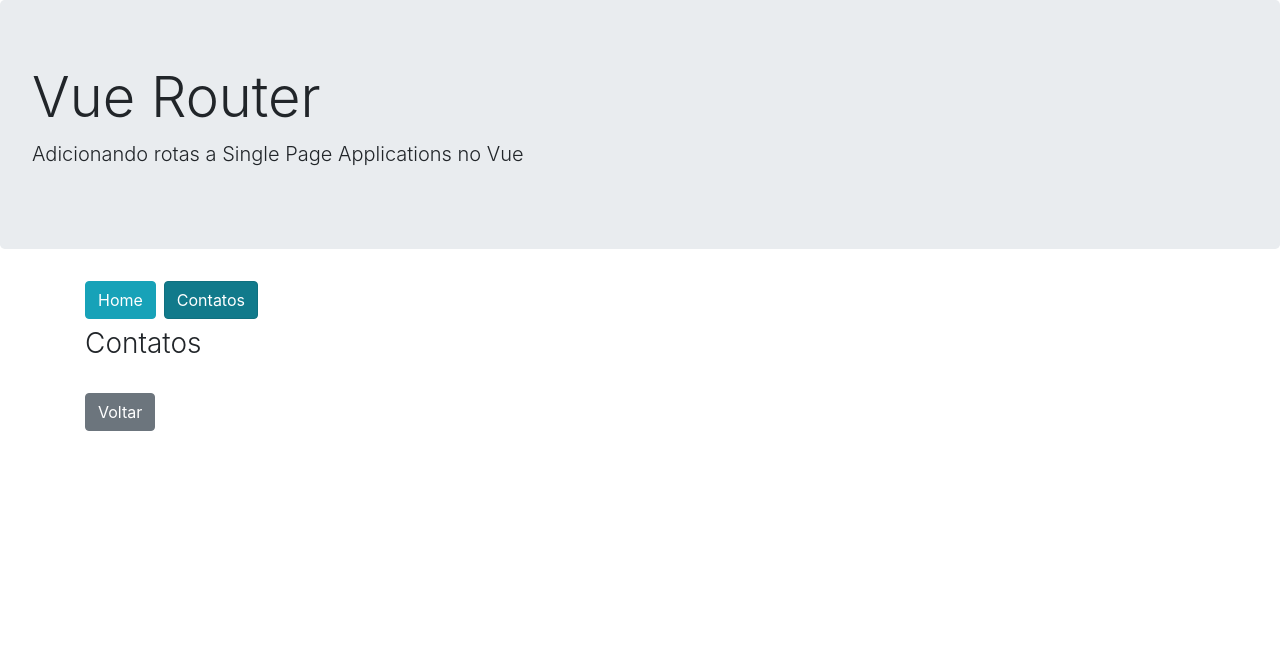
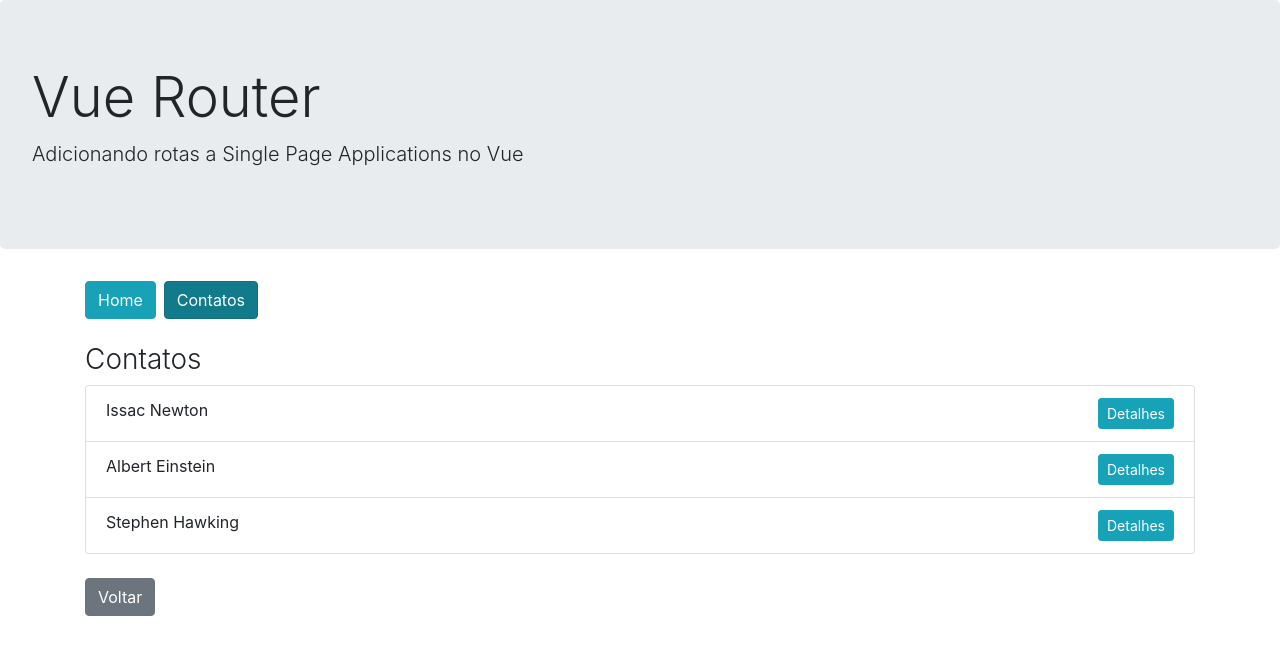
Before and after one commit to italo-brenner/vue-rotas, a Vue app: page /contatos in a window 1280 px wide. Shown: the top 654 px of the page. Built offline with nearby package versions, Linux system fonts and the light colour scheme; the HTML template or start-up script is replaced by a standard one.

Commit message:
Preparando codigo para usar parametros de rotas

```diff
--- a/src/App.vue
+++ b/src/App.vue
@@ -10,14 +10,14 @@
 
       <router-link
         to="/"
-        class="btn btn-info mb-2 mr-2"
+        class="btn btn-info mb-4 mr-2"
         exact>
 
         Home
       </router-link>
       <router-link
         :to="{ path: '/contatos' }"
-        class="btn btn-info mb-2 mr-2">
+        class="btn btn-info mb-4 mr-2">
 
         Contatos
       </router-link>
--- /dev/null
+++ b/src/components/contatos/ContatosLista.vue
@@ -0,0 +1,42 @@
+<template>
+  <div>
+    <h3 class="font-weight-light">Contatos</h3>
+
+    <ul class="list-group" v-if="contatos.length > 0">
+      <ContatosListaItem
+        class="list-group-item"
+        v-for="contato in contatos"
+        :key="contato.id"
+        :contato="contato" />
+    </ul>
+
+    <p v-else>Nenhum contrato cadastrado.</p>
+
+    <button class="btn btn-secondary mt-4 mb-4" @click="voltar">Voltar</button>
+  </div>
+</template>
+
+<script>
+
+import ContatosListaItem from './ContatosListaItem'
+
+export default {
+  components: {
+    ContatosListaItem
+  },
+  data() {
+    return {
+      contatos: [
+        { id: 1, nome: 'Issac Newton', email: 'issac@email.com' },
+        { id: 2, nome: 'Albert Einstein', email: 'einstein@email.com' },
+        { id: 3, nome: 'Stephen Hawking', email: 'stephen@email.com' }
+      ]
+    }
+  },
+  methods: {
+    voltar(event) {
+      this.$router.back()
+    }
+  }
+}
+</script>
--- /dev/null
+++ b/src/components/contatos/ContatosListaItem.vue
@@ -0,0 +1,17 @@
+<template>
+  <li>
+    <span>{{ contato.nome }}</span>
+    <button class="btn btn-info btn-sm float-right">Detalhes</button>
+  </li>
+</template>
+
+<script>
+export default {
+  props: {
+    contato: {
+      type: Object,
+      required: true
+    }
+  }
+}
+</script>
--- a/src/views/contatos/Contatos.vue
+++ b/src/views/contatos/Contatos.vue
@@ -1,16 +1,14 @@
 <template>
-  <div>
-    <h3 class="font-weight-light">Contatos</h3>
-    <button class="btn btn-secondary mt-4 mb-4" @click="voltar">Voltar</button>
-  </div>
+  <ContatosLista />
 </template>
 
 <script>
+
+import ContatosLista from './../../components/contatos/ContatosLista'
+
 export default {
-  methods: {
-    voltar(event) {
-      this.$router.back()
-    }
+  components: {
+    ContatosLista
   }
 }
 </script>
```
